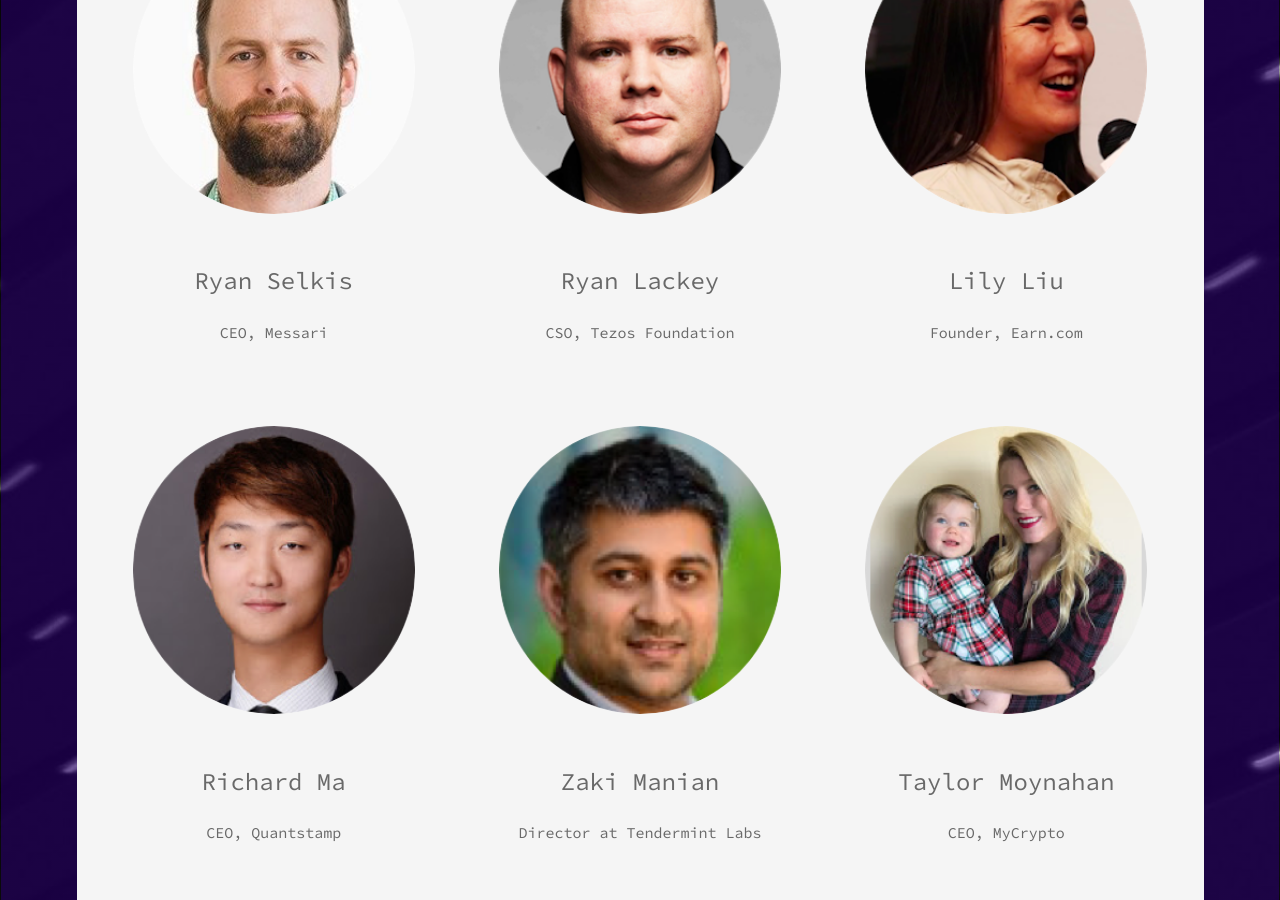
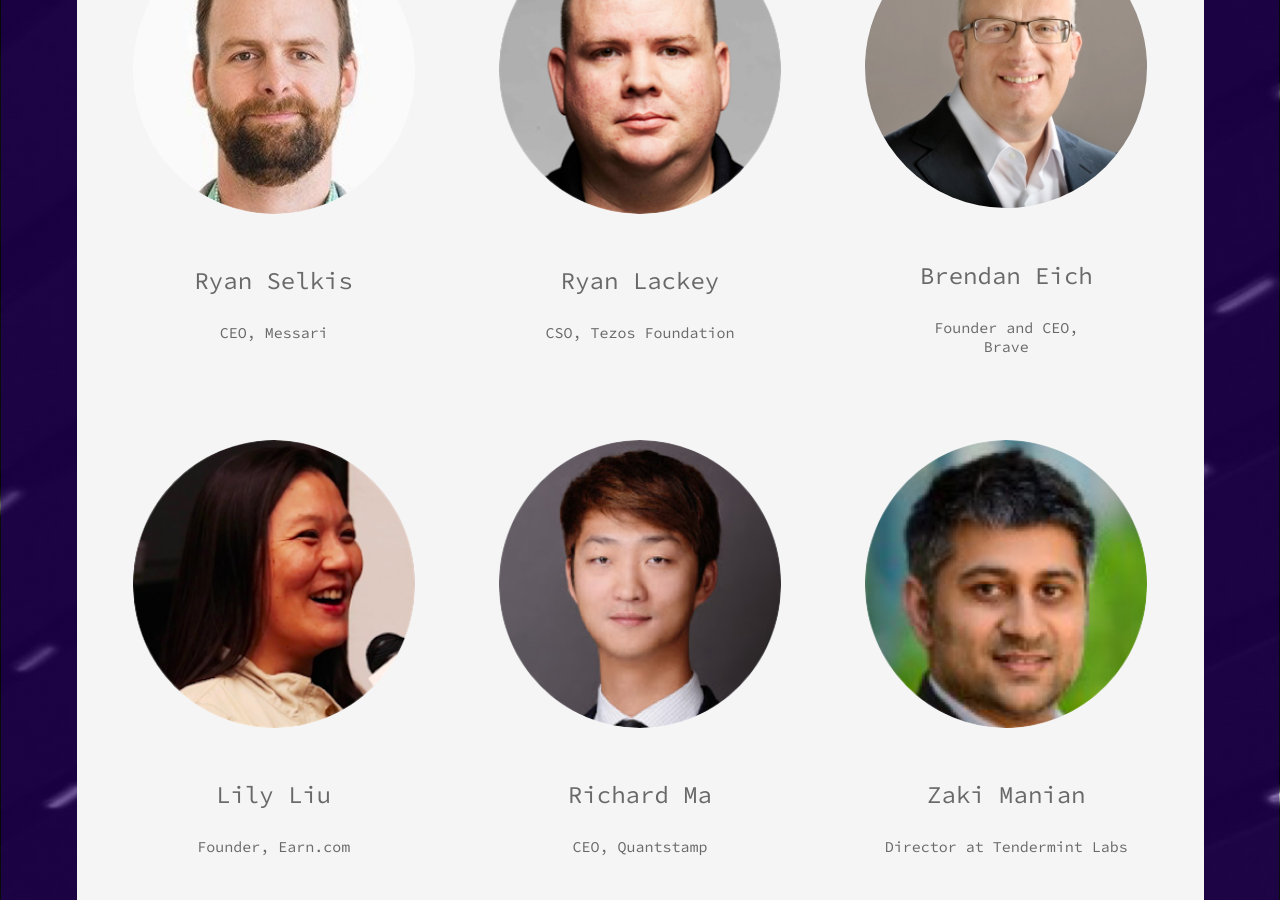
Before and after one commit to responsible-data-summit/responsible-data-summit.github.io, a Jekyll site: the page built from pages/privacy.html, in a window 1280 px wide and 900 px high, scrolled down 703 px. Built offline with Jekyll 4.4.1, drawn with Linux system fonts in a browser that asks for light colours.

Commit message:
add Brendan

```diff
--- a/_data/speakers_privacy.yml
+++ b/_data/speakers_privacy.yml
@@ -6,6 +6,11 @@
   title: |
     CSO, Tezos Foundation
   avatar: RyanL.png
+- name: Brendan Eich
+  title: |
+    Founder and CEO,
+    Brave
+  avatar: BrendanE.jpg
 - name: Lily Liu
   title: |
     Founder, Earn.com
```
Also changed, not shown: assets/img/speakers/BrendanE.jpg (added).
